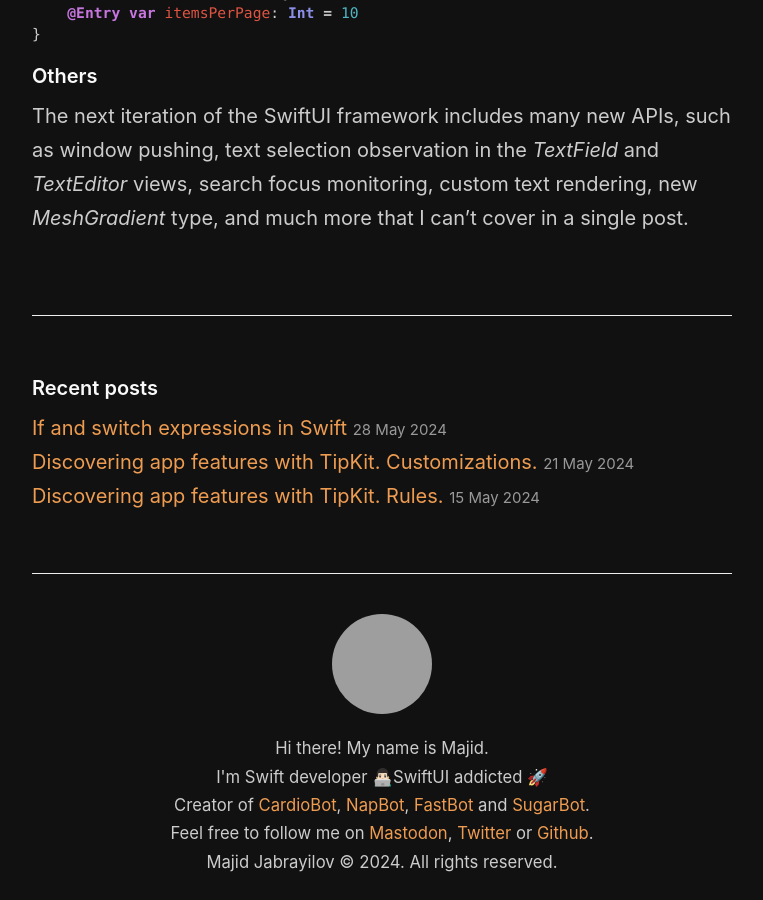
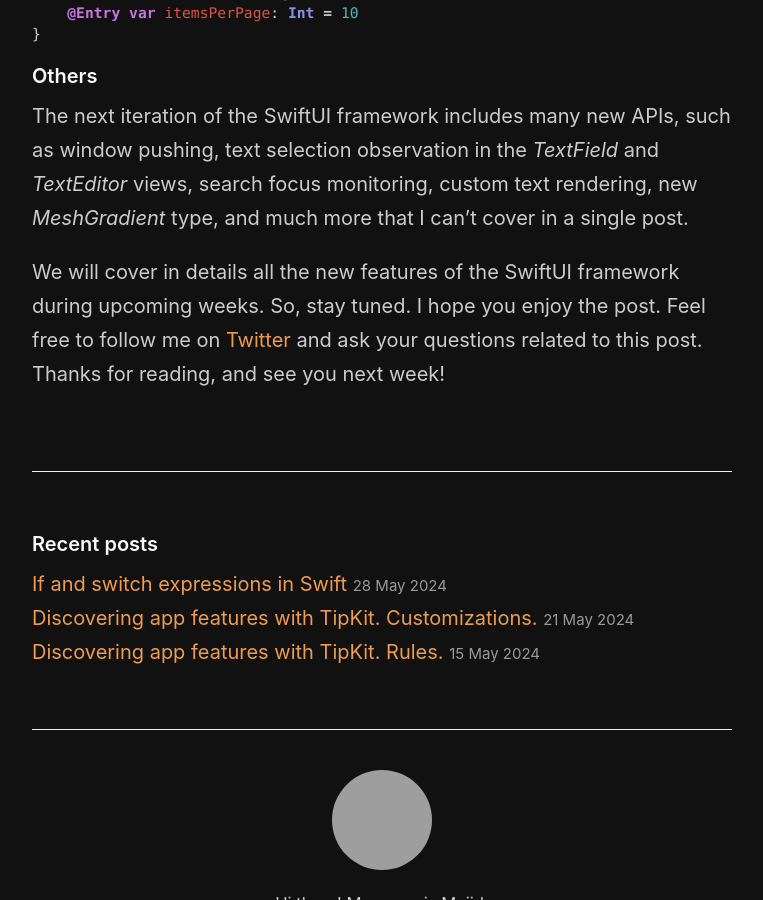
Before and after one commit to mecid/mecid.github.io, a Jekyll site: the page built from _posts/2024-06-10-what-is-new-in-swiftui-after-wwdc24.md, in a window 1280 px wide and 900 px high, scrolled down 3622 px, cut to the strip 0-900 px from the top of the window. Shown: the whole strip, without its empty margins (258-1021 px from the left). Built offline with Jekyll 4.4.1, drawn with Linux system fonts in a browser that asks for light colours; grey boxes are pictures that could not be loaded.

Commit message:
conclusion added to the wwdc 24 post

```diff
--- a/_posts/2024-06-10-what-is-new-in-swiftui-after-wwdc24.md
+++ b/_posts/2024-06-10-what-is-new-in-swiftui-after-wwdc24.md
@@ -144,3 +144,5 @@
 
 #### Others
 The next iteration of the SwiftUI framework includes many new APIs, such as window pushing, text selection observation in the *TextField* and *TextEditor* views, search focus monitoring, custom text rendering, new *MeshGradient* type, and much more that I can't cover in a single post.
+
+We will cover in details all the new features of the SwiftUI framework during upcoming weeks. So, stay tuned. I hope you enjoy the post. Feel free to follow me on [Twitter](https://twitter.com/mecid) and ask your questions related to this post. Thanks for reading, and see you next week!
```
